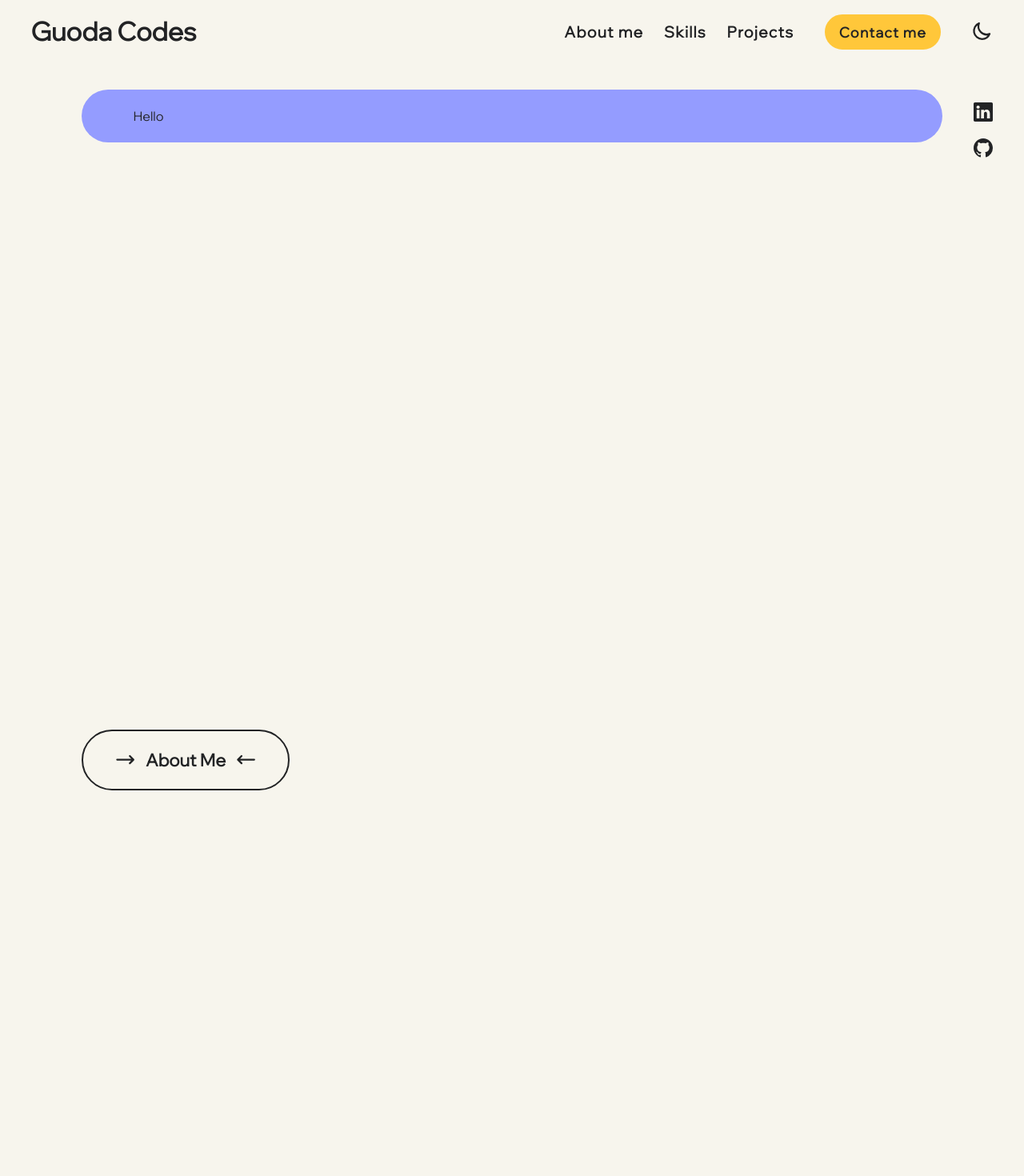
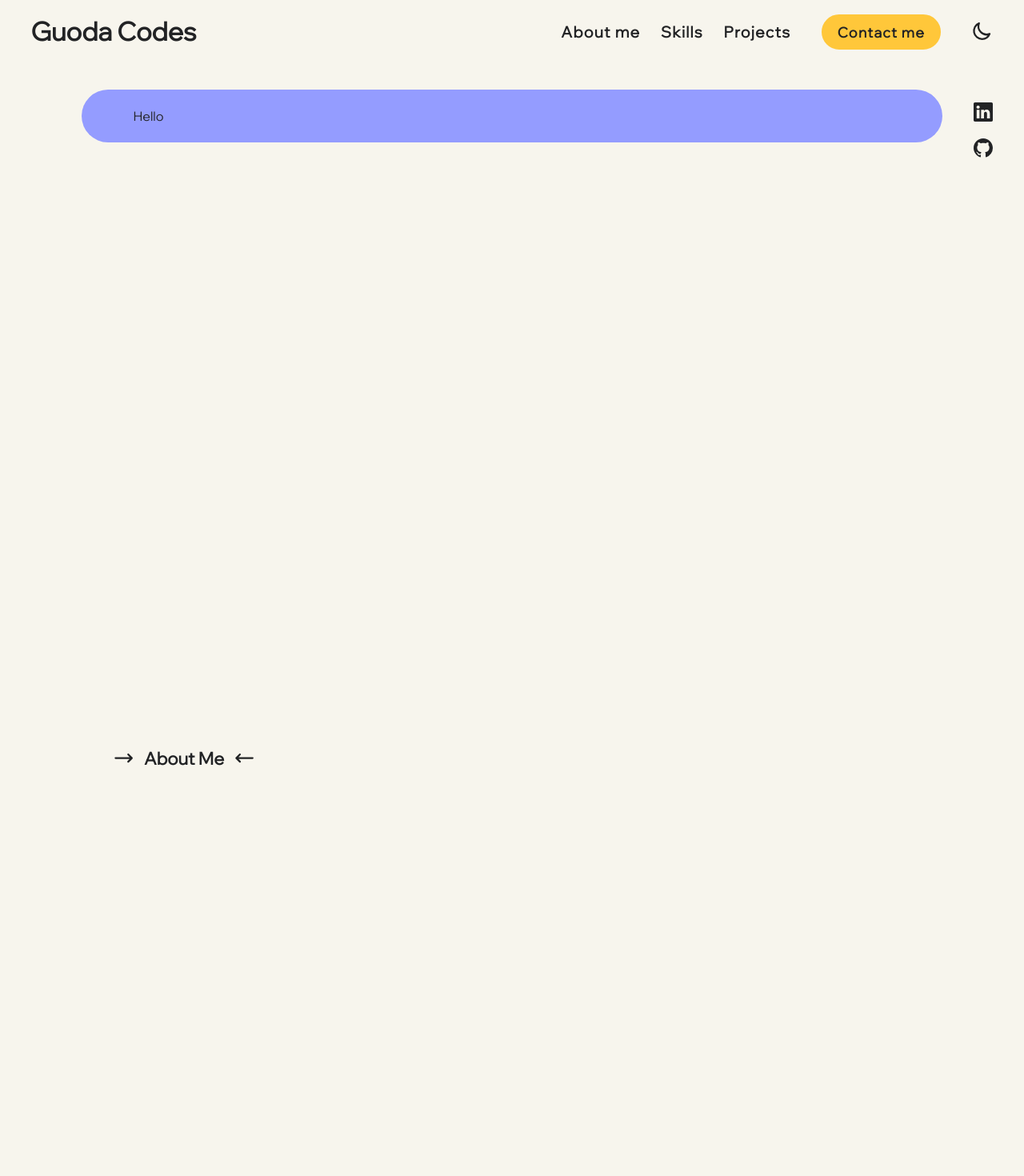
Before and after one commit to guodaar/portfolio, a React (Vite) app: page / in a window 1280 px wide. Shown: the top 1470 px of the page at 80% size. Built offline with nearby package versions, Linux system fonts and the light colour scheme; no server answers.

Commit message:
minor style adjustments

```diff
--- a/src/components/Button/Button.tsx
+++ b/src/components/Button/Button.tsx
@@ -9,10 +9,11 @@ import { PropsWithChildren } from "react";
 import styled from "styled-components";
 
 interface Props extends PropsWithChildren {
-  onClick: () => void;
+  onClick?: () => void;
   type?: "button" | "submit";
   disabled?: boolean;
   accent?: boolean;
+  large?: boolean;
   fullWidth?: boolean;
 }
 
@@ -21,6 +22,7 @@ const Button = ({
   children,
   type = "button",
   accent = false,
+  large = false,
   fullWidth = false,
   disabled,
 }: Props) => {
@@ -29,6 +31,7 @@ const Button = ({
       onClick={onClick}
       type={type}
       accent={accent}
+      large={large}
       fullWidth={fullWidth}
       disabled={disabled}
     >
@@ -39,18 +42,22 @@ const Button = ({
 
 export default Button;
 
-const StyledButton = styled.button<{ accent: boolean; fullWidth: boolean }>`
+const StyledButton = styled.button<{
+  accent: boolean;
+  large: boolean;
+  fullWidth: boolean;
+}>`
   background-color: ${({ accent, theme }) =>
     accent ? theme.primary : theme.background};
   color: ${({ accent, theme }) => (accent ? darkColor : theme.contrast)};
-  width: ${({ fullWidth }) => (fullWidth ? "100%" : "auto")};
-  font-size: 1.1rem;
+  width: ${({ fullWidth }) => (fullWidth ? "100%" : "fit-content")};
+  font-size: ${({ large }) => (large ? "1.3rem" : "1.1rem")};
   cursor: pointer;
   border: ${border};
   border-color: ${({ accent, theme }) =>
     accent ? theme.primary : theme.border};
   border-radius: ${roundedBorder};
-  padding: 10px 16px;
+  padding: ${({ large }) => (large ? "18px 24px" : "10px 18px")};
   font-weight: 600;
   letter-spacing: 1.2px;
   transition: ${transition};
--- a/src/components/Headers/SectionHeader.tsx
+++ b/src/components/Headers/SectionHeader.tsx
@@ -2,7 +2,6 @@ import {
   HiOutlineArrowNarrowLeft,
   HiOutlineArrowNarrowRight,
 } from "react-icons/hi";
-import { border, roundedBorder } from "../../styles/stylevariables";
 
 import { PropsWithChildren } from "react";
 import styled from "styled-components";
@@ -20,8 +19,6 @@ const SectionHeader = ({ children }: PropsWithChildren) => {
 export default SectionHeader;
 
 const Container = styled.div`
-  border: ${border};
-  border-radius: ${roundedBorder};
   padding: 6px 3vw;
   width: fit-content;
   font-size: 0.9rem;
```
